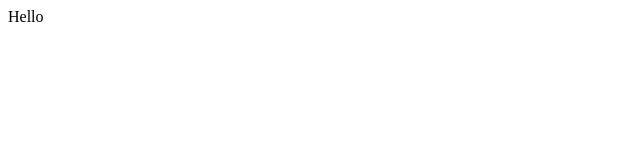
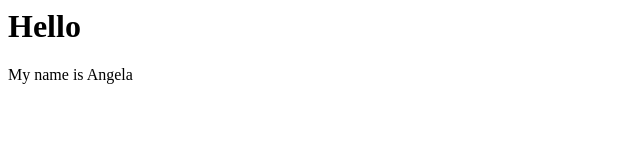
Before and after one commit to angelautu/First-Repository, a plain HTML site: page index.html in a window 1280 px wide. Shown: the whole page, without its empty margins (0-640 px from the left). Drawn offline with Linux system fonts and the light colour scheme.

Commit message:
Update index.html

```diff
--- a/index.html
+++ b/index.html
@@ -1 +1,2 @@
-Hello
+<h1>Hello</h1>
+<p>My name is Angela</p>
```
